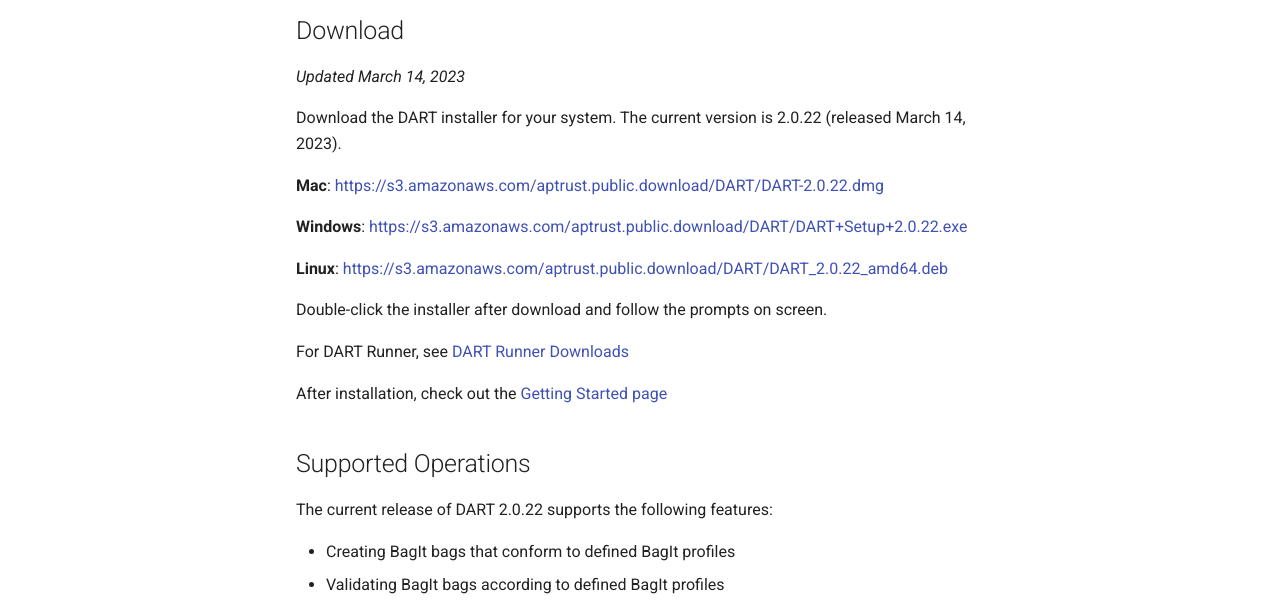
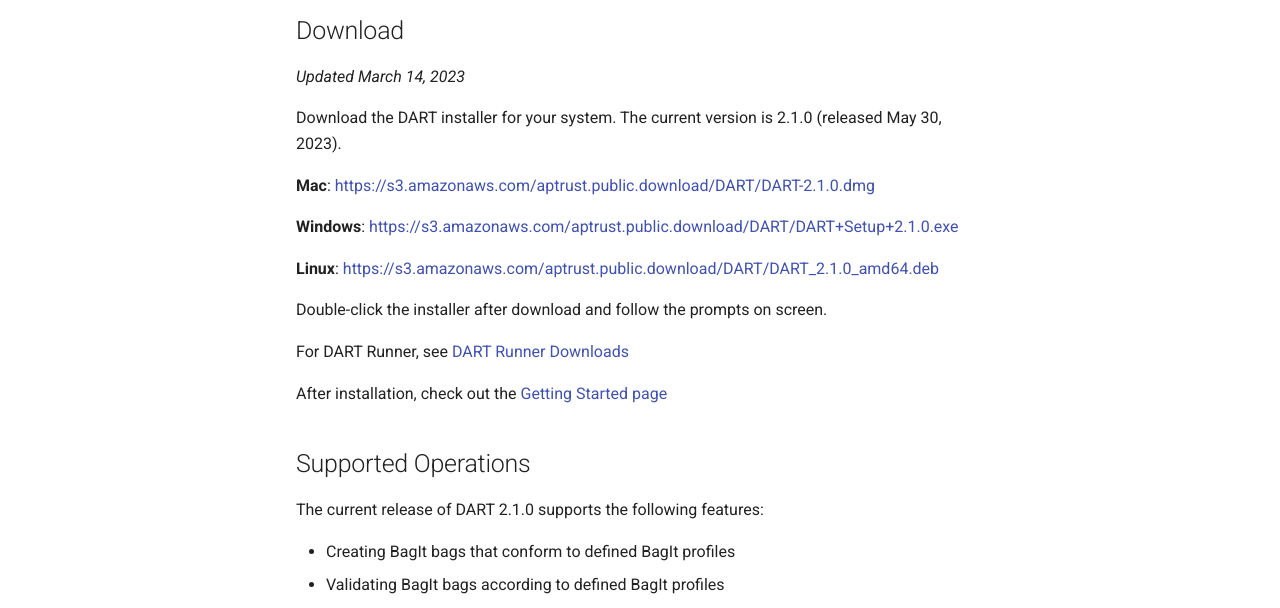
Before and after one commit to APTrust/dart-docs, an MkDocs documentation site: the page built from docs/index.md, in a window 1280 px wide and 900 px high. Shown: the part 258-866 px from the top of the window. Built offline with MkDocs 1.6.1 and Material for MkDocs 9.7.7, drawn with Linux system fonts in a browser that asks for light colours; comment, search, counter and statistics services are not loaded.

Commit message:
Updated release number to 2.1.0

```diff
--- a/docs/index.md
+++ b/docs/index.md
@@ -10,7 +10,7 @@
 
 ## Supported Operations
 
-The current release of DART 2.0.22 supports the following features:
+The current release of DART 2.1.0 supports the following features:
 
 * Creating BagIt bags that conform to defined BagIt profiles
 * Validating BagIt bags according to defined BagIt profiles
--- a/docs/shared/downloads.md
+++ b/docs/shared/downloads.md
@@ -1,12 +1,12 @@
 _Updated March 14, 2023_
 
-Download the DART installer for your system. The current version is 2.0.22 (released March 14, 2023).
+Download the DART installer for your system. The current version is 2.1.0 (released May 30, 2023).
 
-__Mac__: [https://s3.amazonaws.com/aptrust.public.download/DART/DART-2.0.22.dmg](https://s3.amazonaws.com/aptrust.public.download/DART/DART-2.0.22.dmg)
+__Mac__: [https://s3.amazonaws.com/aptrust.public.download/DART/DART-2.1.0.dmg](https://s3.amazonaws.com/aptrust.public.download/DART/DART-2.1.0.dmg)
 
-__Windows__: [https://s3.amazonaws.com/aptrust.public.download/DART/DART+Setup+2.0.22.exe](https://s3.amazonaws.com/aptrust.public.download/DART/DART+Setup+2.0.22.exe)
+__Windows__: [https://s3.amazonaws.com/aptrust.public.download/DART/DART+Setup+2.1.0.exe](https://s3.amazonaws.com/aptrust.public.download/DART/DART+Setup+2.1.0.exe)
 
-__Linux__: [https://s3.amazonaws.com/aptrust.public.download/DART/DART_2.0.22_amd64.deb](https://s3.amazonaws.com/aptrust.public.download/DART/DART_2.0.22_amd64.deb)
+__Linux__: [https://s3.amazonaws.com/aptrust.public.download/DART/DART_2.1.0_amd64.deb](https://s3.amazonaws.com/aptrust.public.download/DART/DART_2.1.0_amd64.deb)
 
 Double-click the installer after download and follow the prompts on screen.
 
```
Also changed, not shown: docs/developers/plugins/network_clients.md (+1 -1 lines).
